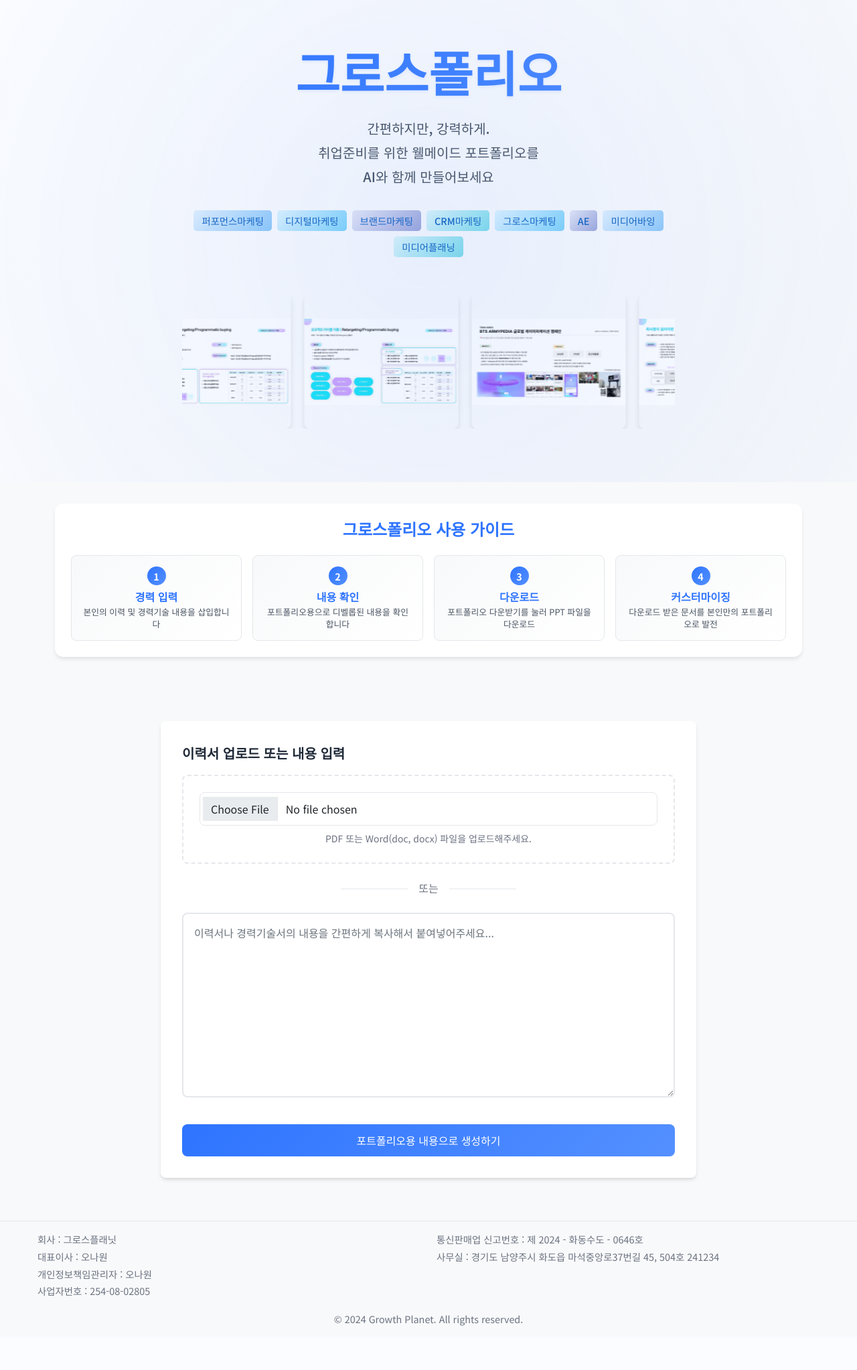
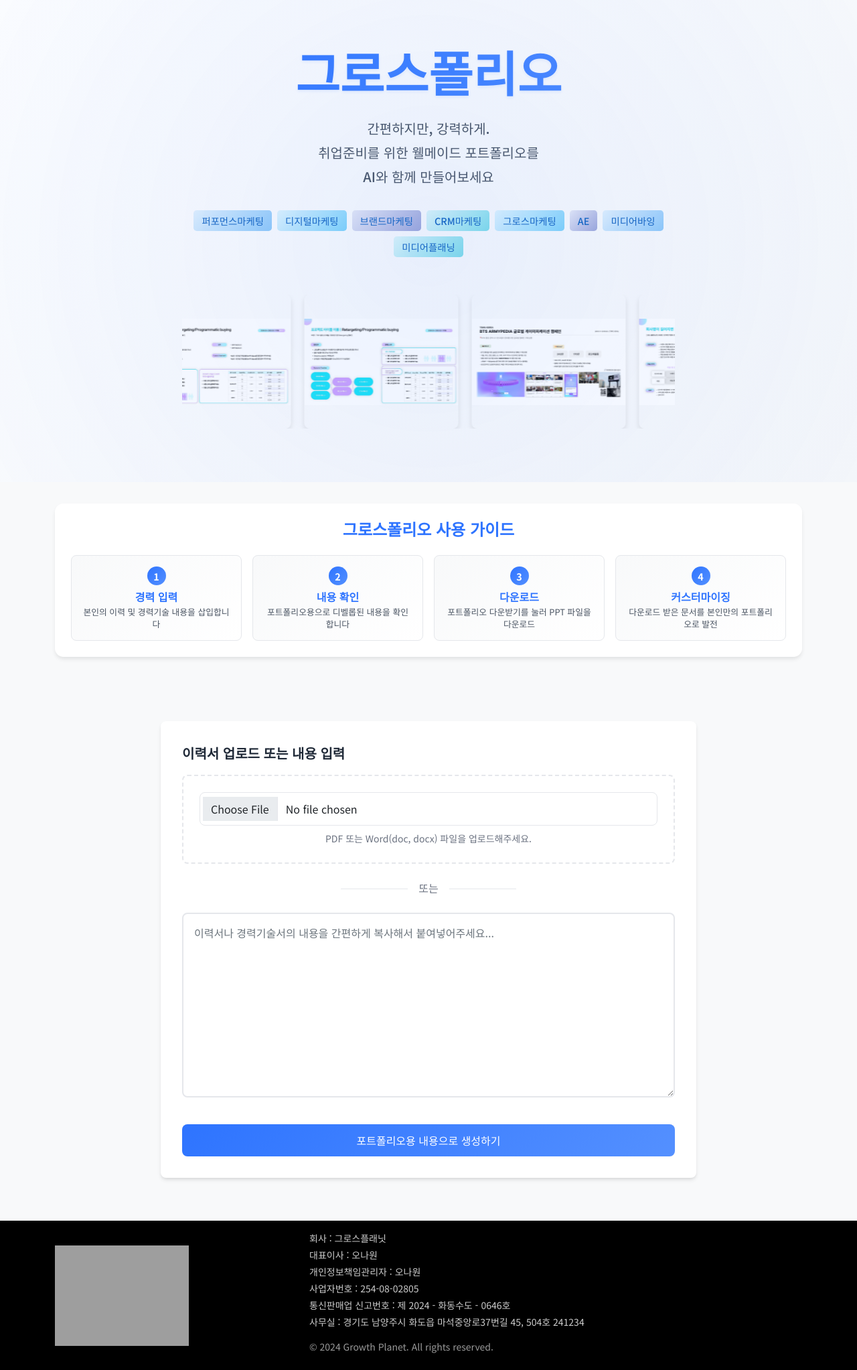
Before and after one commit to earningss793/GROWTHFOLIO2, a Flask app: page / in a window 1280 px wide. Shown: the whole page at 67% size. Before the commit the page ends 1980 px from the top, so only its background shows below. Run offline with Flask 3, Linux system fonts and the light colour scheme; grey boxes are pictures that could not be loaded.

Commit message:
Agent query: 푸터가 추가되었고 로고와 회사 정보가 잘 표시되나요?
Update footer to include company logo and reorganize contact information as per design specifications.

Screenshot: https://storage.googleapis.com/screenshot-production-us-central1/2ddb2ace-feac-4855-9cc1-31eebc75f8a6/32946dd3-d02b-43da-a74e-563687bf4eda.jpg

```diff
--- a/copy_images.py
+++ b/copy_images.py
@@ -9,7 +9,8 @@ image_mapping = {
     "14.jpg": "retargeting2.jpg",
     "21.png": "armypedia.jpg",
     "Slide 55.png": "sns_operation.jpg",
-    "Slide 544.png": "seo_project.jpg"
+    "Slide 544.png": "seo_project.jpg",
+    "LOGO(main)_KOR.png": "logo.png"  # Added logo mapping
 }
 
 # static/images 디렉토리 생성
--- a/static/css/styles.css
+++ b/static/css/styles.css
@@ -582,12 +582,20 @@ pre {
 
 /* Footer styles */
 .footer {
-    background-color: #f8f9fa;
-    border-top: 1px solid #e5e7eb;
+    background-color: #000;
     padding: 2rem 0;
     margin-top: 3rem;
-    font-size: 0.9rem;
-    color: #6b7280;
+    font-size: 0.875rem;
+    color: #fff;
+}
+
+.footer-logo {
+    max-width: 200px;
+    height: auto;
+}
+
+.footer-info {
+    color: rgba(255, 255, 255, 0.8);
 }
 
 .footer p {
@@ -595,10 +603,9 @@ pre {
     line-height: 1.5;
 }
 
-.footer .container {
-    max-width: 1200px;
-    margin: 0 auto;
-    padding: 0 1rem;
+.footer .copyright {
+    margin-top: 1rem;
+    color: rgba(255, 255, 255, 0.6);
 }
 
 @media (max-width: 768px) {
@@ -607,7 +614,11 @@ pre {
         padding: 1.5rem 0;
     }
 
-    .footer .col-md-6:first-child {
-        margin-bottom: 1rem;
+    .footer-logo {
+        margin-bottom: 1.5rem;
+    }
+
+    .footer .col-md-4 {
+        margin-bottom: 1.5rem;
     }
 }
--- a/templates/base.html
+++ b/templates/base.html
@@ -14,21 +14,20 @@
 
     <footer class="footer mt-auto py-3">
         <div class="container">
-            <div class="row">
-                <div class="col-md-6">
+            <div class="row align-items-center">
+                <div class="col-md-4">
+                    <img src="{{ url_for('static', filename='images/logo.png') }}" alt="Growth Planet" class="footer-logo">
+                </div>
+                <div class="col-md-8">
+                    <div class="footer-info">
                         <p class="mb-1">회사 : 그로스플래닛</p>
                         <p class="mb-1">대표이사 : 오나원</p>
                         <p class="mb-1">개인정보책임관리자 : 오나원</p>
                         <p class="mb-1">사업자번호 : 254-08-02805</p>
-                </div>
-                <div class="col-md-6">
                         <p class="mb-1">통신판매업 신고번호 : 제 2024 - 화동수도 - 0646호</p>
                         <p class="mb-1">사무실 : 경기도 남양주시 화도읍 마석중앙로37번길 45, 504호 241234</p>
+                        <p class="copyright">&copy; 2024 Growth Planet. All rights reserved.</p>
                     </div>
-            </div>
-            <div class="row mt-3">
-                <div class="col-12">
-                    <p class="text-center mb-0">&copy; 2024 Growth Planet. All rights reserved.</p>
                 </div>
             </div>
         </div>
```
Also changed, not shown: attached_assets/LOGO(main)_KOR.png (added), attached_assets/image_1738803314905.png (added). Lines whose indentation alone changed are shown as unchanged.
